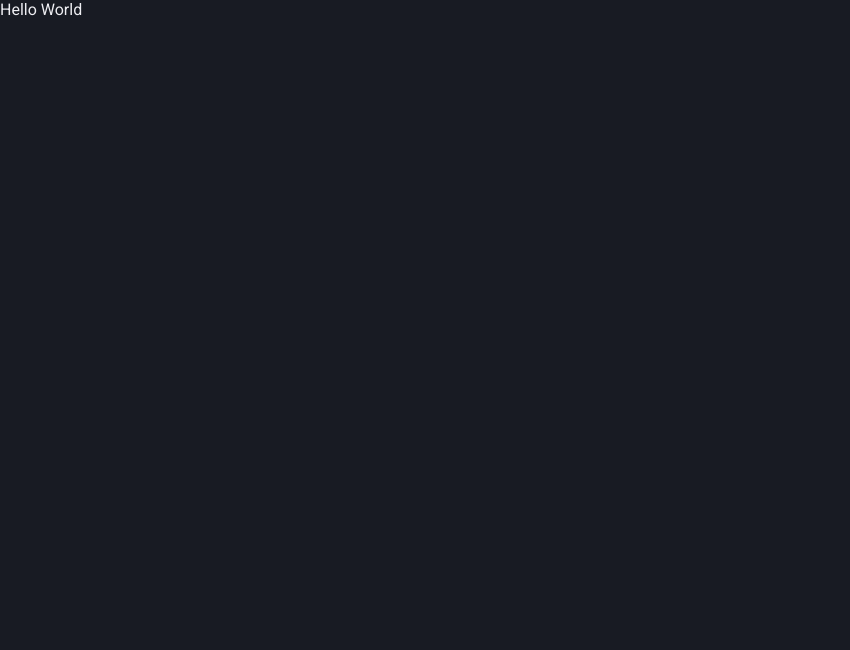
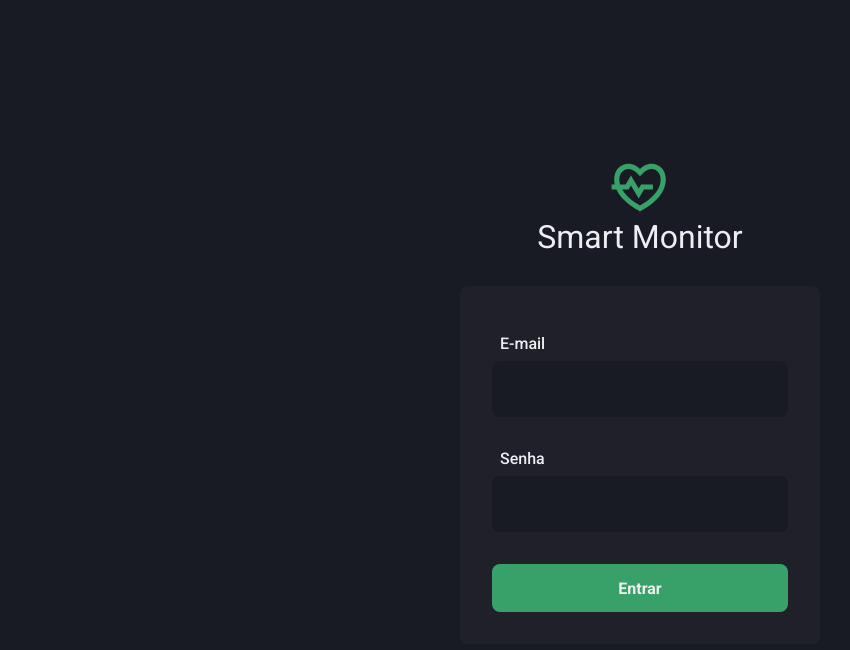
Before and after one commit to arrudadev/smart-monitor-pi7, a Next.js app: page / in a window 1280 px wide. Shown: the top 650 px of the page, without its empty margins (0-850 px from the left). Built offline with nearby package versions, Linux system fonts and the light colour scheme.

Commit message:
chore: add Login page

```diff
--- /dev/null
+++ b/src/pages/_styles.login.ts
@@ -0,0 +1,51 @@
+import { RiHeartPulseLine } from 'react-icons/ri';
+
+import styled from 'styled-components';
+
+export const Main = styled.main`
+  display: flex;
+  align-items: center;
+  justify-content: center;
+
+  width: 100vw;
+  height: 100vh;
+`;
+
+export const Container = styled.div`
+  display: flex;
+  flex-direction: column;
+  align-items: center;
+  justify-content: center;
+
+  width: 100%;
+  max-width: 360px;
+`;
+
+export const Logo = styled(RiHeartPulseLine)`
+  height: 62px;
+  width: 62px;
+
+  color: var(--primary);
+`;
+
+export const Headline = styled.h1`
+  font-size: 2rem;
+`;
+
+export const Form = styled.form`
+  display: flex;
+  flex-direction: column;
+
+  width: 100%;
+
+  padding: 2rem;
+
+  margin-top: 30px;
+
+  border-radius: 8px;
+  background-color: var(--background-light);
+`;
+
+export const ButtonWrapper = styled.div`
+  margin-top: 1rem;
+`;
--- a/src/pages/index.tsx
+++ b/src/pages/index.tsx
@@ -1,5 +1,34 @@
 import type { NextPage } from 'next';
 
-const Home: NextPage = () => <h1>Hello World</h1>;
+import { Button } from '../components/Button';
+import { Input } from '../components/Input';
+import {
+  ButtonWrapper,
+  Container,
+  Form,
+  Headline,
+  Logo,
+  Main,
+} from './_styles.login';
 
-export default Home;
+const Login: NextPage = () => (
+  <Main>
+    <Container>
+      <Logo />
+
+      <Headline>Smart Monitor</Headline>
+
+      <Form>
+        <Input label="E-mail" />
+
+        <Input label="Senha" />
+
+        <ButtonWrapper>
+          <Button>Entrar</Button>
+        </ButtonWrapper>
+      </Form>
+    </Container>
+  </Main>
+);
+
+export default Login;
```
Also changed, not shown: src/pages/_app.tsx (+4 -3 lines).
